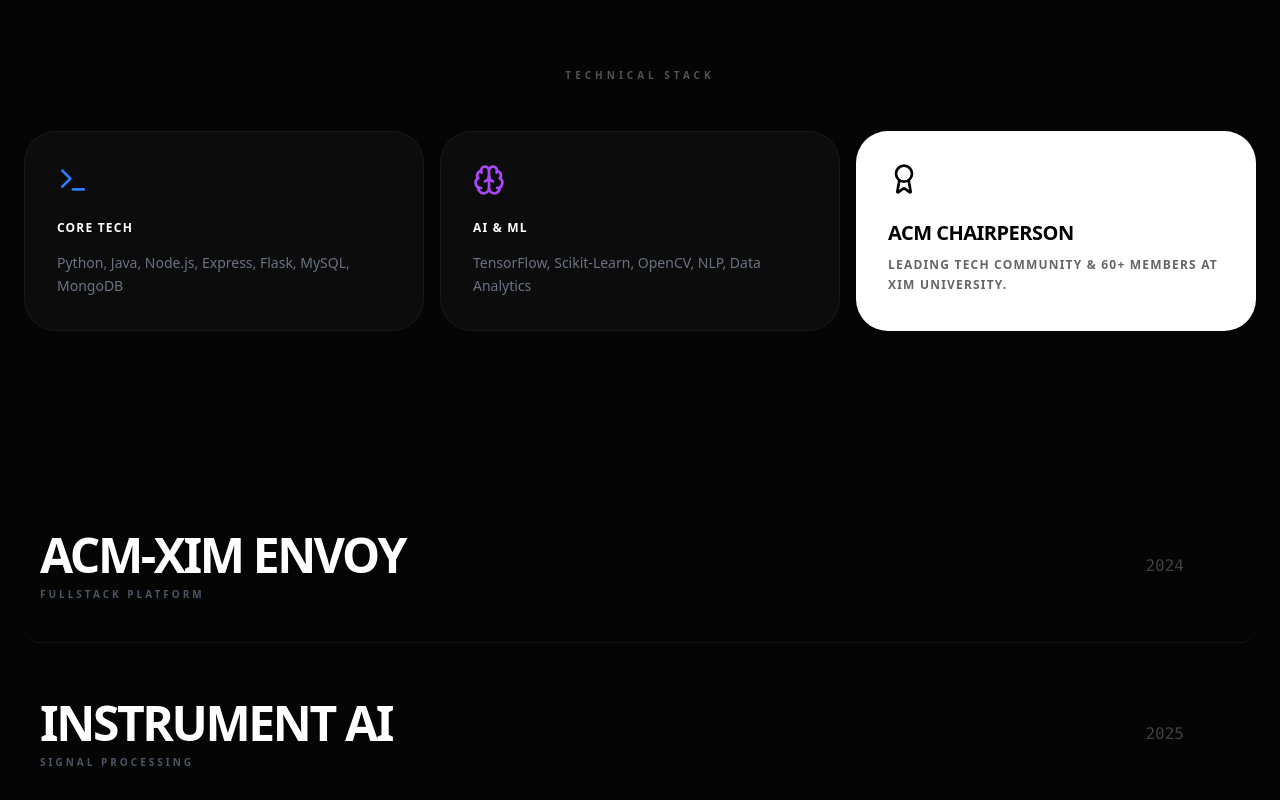
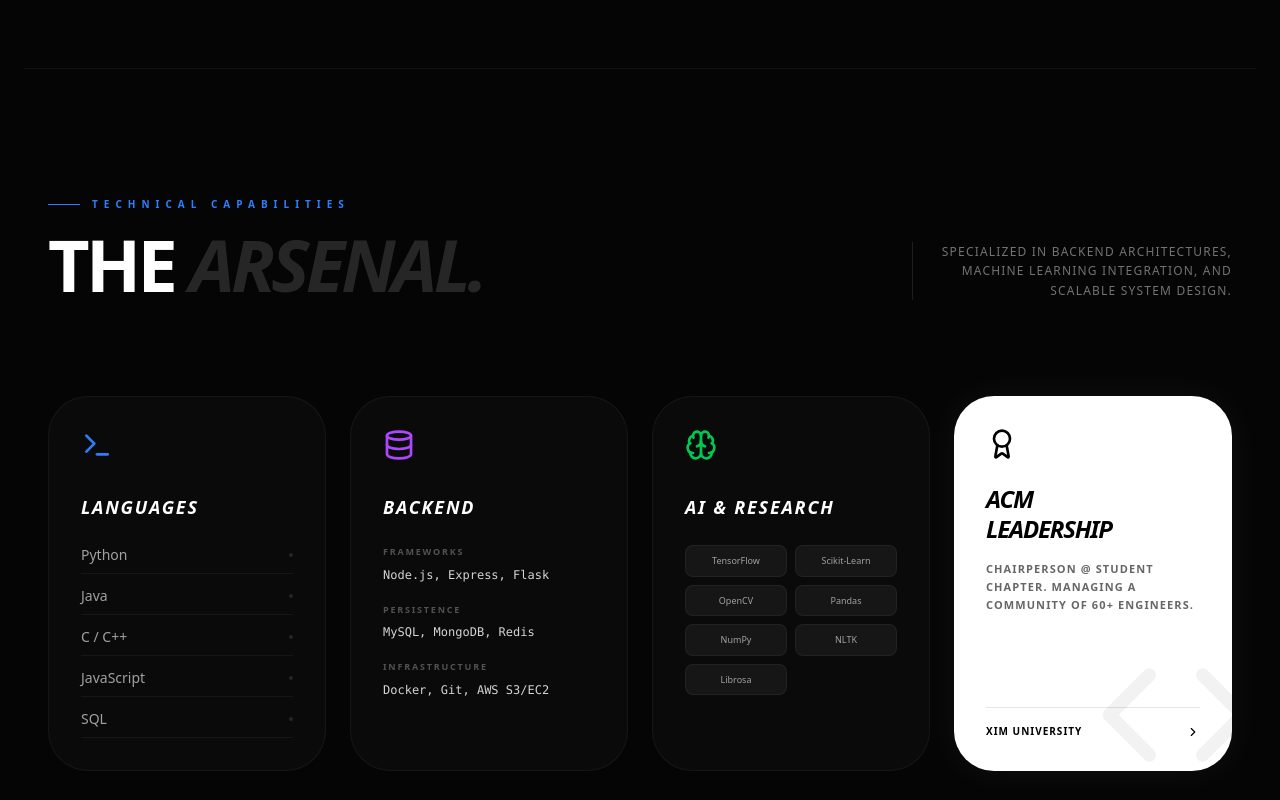
Before and after one commit to Kaifkhurshid7/my-resume, a React (Vite) app in the folder my-resume/: page / in a window 1280 px wide. Shown: the part 880-1680 px from the top of the page. Built offline with nearby package versions, Linux system fonts and the light colour scheme.

Commit message:
changes about secction

```diff
--- a/my-resume/src/App.jsx
+++ b/my-resume/src/App.jsx
@@ -92,7 +92,7 @@
                 Building <br/> <span className="text-neutral-700 italic">Scalable</span> <br/> Systems.
               </h1>
               <p className="text-lg md:text-xl text-white/80 max-w-xl mx-auto lg:mx-0 mb-8 leading-relaxed">
-                As the Chairperson of ACM Student Chapter at XIM University, I engineer intelligent backend solutions and bridge the gap between AI and core architecture.
+Kaif Khurshid is a pre-final year B.Tech (Hons.) CSE student at XIM University, Bhubaneswar, passionate about building impactful solutions. He works with the MERN stack and is actively exploring Data Science and Machine Learning, while strengthening his problem-solving and core computer science fundamentals. Strongly inclined toward entrepreneurship and leadership, with a focus on innovation and collaboration.
               </p>
 
               <div className="flex flex-col sm:flex-row items-center justify-center lg:justify-start gap-6">
@@ -108,34 +108,97 @@
           </div>
         </section>
 
-        {/* 3. BENTO SKILLS: FULLY STACKABLE GRID */}
-        <section id="tech" className="py-20 border-t border-white/5">
-          <h2 className="text-[10px] uppercase tracking-[0.4em] text-neutral-600 font-bold mb-12 text-center">Technical Stack</h2>
-          <div className="grid grid-cols-1 md:grid-cols-2 lg:grid-cols-3 gap-4">
+     {/* TECHNICAL ARSENAL SECTION */}
+<section id="tech" className="py-24 md:py-32 bg-[#050505] border-t border-white/5 px-6">
+  <div className="max-w-7xl mx-auto">
 
-            {/* CARD 1 */}
-            <div className="p-8 bg-[#0c0c0c] border border-white/5 rounded-[2rem] group hover:border-blue-500/50 transition-all">
-              <Terminal className="text-blue-500 mb-6" size={32}/>
-              <h3 className="text-white font-bold mb-4 uppercase tracking-widest text-xs">Core Tech</h3>
-              <p className="text-sm leading-relaxed text-gray-500">Python, Java, Node.js, Express, Flask, MySQL, MongoDB</p>
+    {/* Section Header */}
+    <div className="flex flex-col md:flex-row justify-between items-end mb-16 md:mb-24 gap-8">
+      <div className="space-y-4">
+        <h2 className="text-[10px] uppercase tracking-[0.6em] text-blue-500 font-black flex items-center gap-3">
+          <div className="w-8 h-[1px] bg-blue-500"></div> Technical Capabilities
+        </h2>
+        <h3 className="text-4xl md:text-7xl font-black text-white tracking-tighter uppercase leading-none">
+          The <span className="text-neutral-800 italic">Arsenal.</span>
+        </h3>
+      </div>
+      <div className="max-w-xs text-right hidden md:block border-l border-white/10 pl-6">
+        <p className="text-xs text-neutral-500 font-medium leading-relaxed uppercase tracking-widest">
+          Specialized in backend architectures, machine learning integration, and scalable system design.
+        </p>
+      </div>
+    </div>
+
+    {/* The Modular Bento Grid */}
+    <div className="grid grid-cols-1 md:grid-cols-2 lg:grid-cols-4 gap-4 md:gap-6">
+
+      {/* CARD 1: CORE LANGUAGES */}
+      <div className="group relative p-8 bg-[#0a0a0a] border border-white/5 rounded-[2.5rem] hover:bg-[#0f0f0f] hover:border-blue-500/30 transition-all duration-500">
+        <Terminal className="text-blue-500 mb-8 group-hover:scale-110 transition-transform" size={32}/>
+        <h4 className="text-white font-black text-lg mb-6 tracking-widest uppercase italic">Languages</h4>
+        <ul className="space-y-3">
+          {['Python', 'Java', 'C / C++', 'JavaScript', 'SQL'].map((lang) => (
+            <li key={lang} className="flex items-center justify-between group/item border-b border-white/5 pb-2">
+              <span className="text-sm text-neutral-400 group-hover/item:text-white transition-colors">{lang}</span>
+              <div className="w-1 h-1 rounded-full bg-neutral-800 group-hover/item:bg-blue-500"></div>
+            </li>
+          ))}
+        </ul>
+      </div>
+
+      {/* CARD 2: BACKEND ECOSYSTEM */}
+      <div className="group relative p-8 bg-[#0a0a0a] border border-white/5 rounded-[2.5rem] hover:bg-[#0f0f0f] hover:border-purple-500/30 transition-all duration-500">
+        <Database className="text-purple-500 mb-8 group-hover:scale-110 transition-transform" size={32}/>
+        <h4 className="text-white font-black text-lg mb-6 tracking-widest uppercase italic">Backend</h4>
+        <div className="space-y-5">
+          <div>
+            <p className="text-[9px] uppercase tracking-[0.2em] text-neutral-600 mb-2 font-bold">Frameworks</p>
+            <p className="text-xs text-neutral-300 font-mono">Node.js, Express, Flask</p>
+          </div>
+          <div>
+            <p className="text-[9px] uppercase tracking-[0.2em] text-neutral-600 mb-2 font-bold">Persistence</p>
+            <p className="text-xs text-neutral-300 font-mono">MySQL, MongoDB, Redis</p>
+          </div>
+          <div>
+            <p className="text-[9px] uppercase tracking-[0.2em] text-neutral-600 mb-2 font-bold">Infrastructure</p>
+            <p className="text-xs text-neutral-300 font-mono">Docker, Git, AWS S3/EC2</p>
+          </div>
+        </div>
+      </div>
+
+      {/* CARD 3: ML & DATA */}
+      <div className="group relative p-8 bg-[#0a0a0a] border border-white/5 rounded-[2.5rem] hover:bg-[#0f0f0f] hover:border-green-500/30 transition-all duration-500">
+        <Brain className="text-green-500 mb-8 group-hover:scale-110 transition-transform" size={32}/>
+        <h4 className="text-white font-black text-lg mb-6 tracking-widest uppercase italic">AI & Research</h4>
+        <div className="grid grid-cols-2 gap-2">
+          {['TensorFlow', 'Scikit-Learn', 'OpenCV', 'Pandas', 'NumPy', 'NLTK', 'Librosa'].map((tool) => (
+            <div key={tool} className="px-2 py-2 bg-white/5 border border-white/5 rounded-lg text-[9px] text-center text-neutral-400 hover:text-white transition-colors">
+              {tool}
             </div>
+          ))}
+        </div>
+      </div>
 
-            {/* CARD 2 */}
-            <div className="p-8 bg-[#0c0c0c] border border-white/5 rounded-[2rem] group hover:border-purple-500/50 transition-all">
-              <Brain className="text-purple-500 mb-6" size={32}/>
-              <h3 className="text-white font-bold mb-4 uppercase tracking-widest text-xs">AI & ML</h3>
-              <p className="text-sm leading-relaxed text-gray-500">TensorFlow, Scikit-Learn, OpenCV, NLP, Data Analytics</p>
-            </div>
+      {/* CARD 4: HIGHLIGHT / LEADERSHIP */}
+      <div className="relative p-8 bg-white rounded-[2.5rem] flex flex-col justify-between overflow-hidden shadow-[0_0_40px_rgba(255,255,255,0.05)]">
+        <div className="relative z-10">
+          <Award className="text-black mb-6" size={32}/>
+          <h4 className="text-black font-black text-2xl mb-4 leading-tight tracking-tighter uppercase italic">ACM <br/> Leadership</h4>
+          <p className="text-black/60 text-[11px] font-bold uppercase tracking-widest leading-relaxed">
+            Chairperson @ Student Chapter. Managing a community of 60+ engineers.
+          </p>
+        </div>
+        <div className="mt-8 pt-4 border-t border-black/10 flex justify-between items-center text-black font-black text-[10px] tracking-widest uppercase">
+          <span>XIM University</span>
+          <ChevronRight size={14} />
+        </div>
+        {/* Background Decorative Icon */}
+        <Code className="absolute -bottom-6 -right-6 text-black/5" size={160} />
+      </div>
 
-            {/* CARD 3 - SPANS FULL WIDTH ON TABLET */}
-            <div className="md:col-span-2 lg:col-span-1 p-8 bg-white text-black rounded-[2rem]">
-              <Award className="mb-6" size={32}/>
-              <h3 className="font-black mb-2 uppercase tracking-tight text-xl">ACM Chairperson</h3>
-              <p className="text-xs font-bold opacity-60 uppercase tracking-widest leading-relaxed">Leading tech community & 60+ members at XIM University.</p>
-            </div>
-          </div>
-        </section>
-
+    </div>
+  </div>
+</section>
         {/* 4. WORK SECTION: CLEAN CARDS */}
         <section id="work" className="py-20">
           <div className="space-y-4">
```
